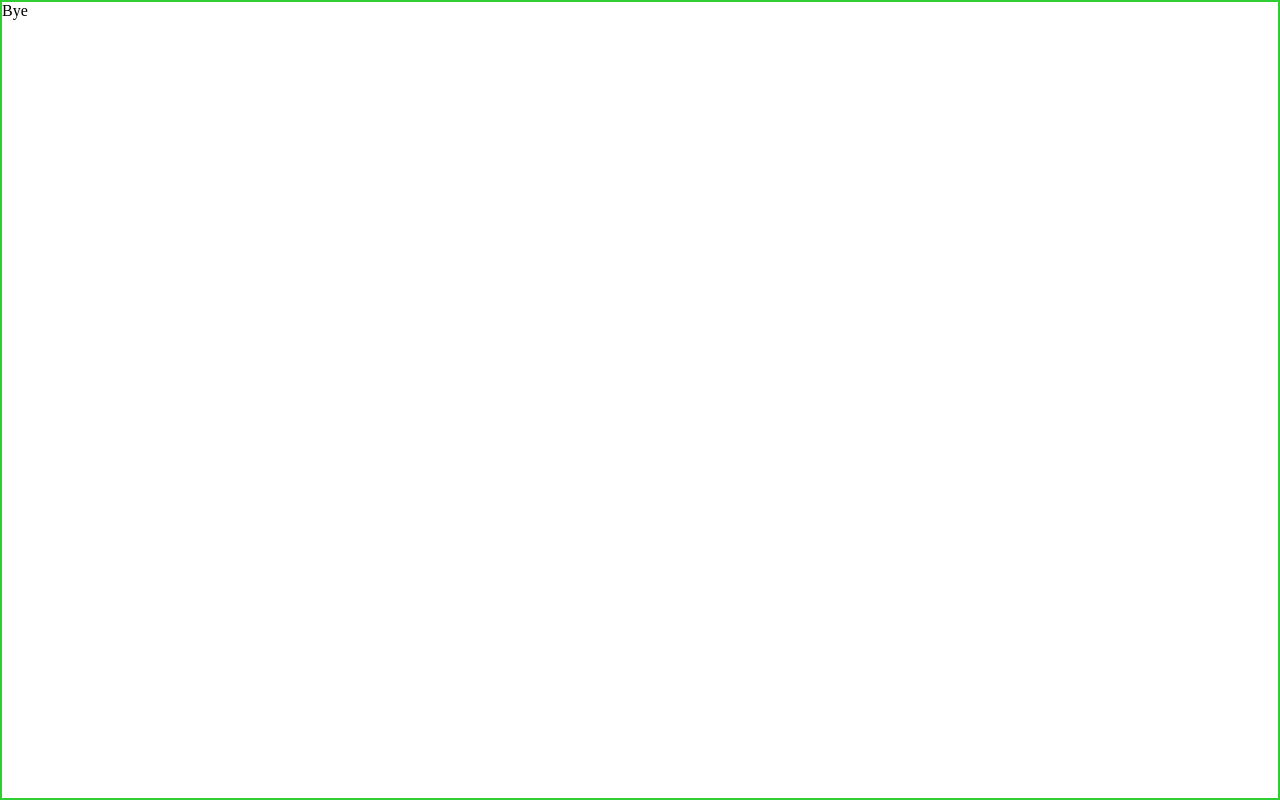
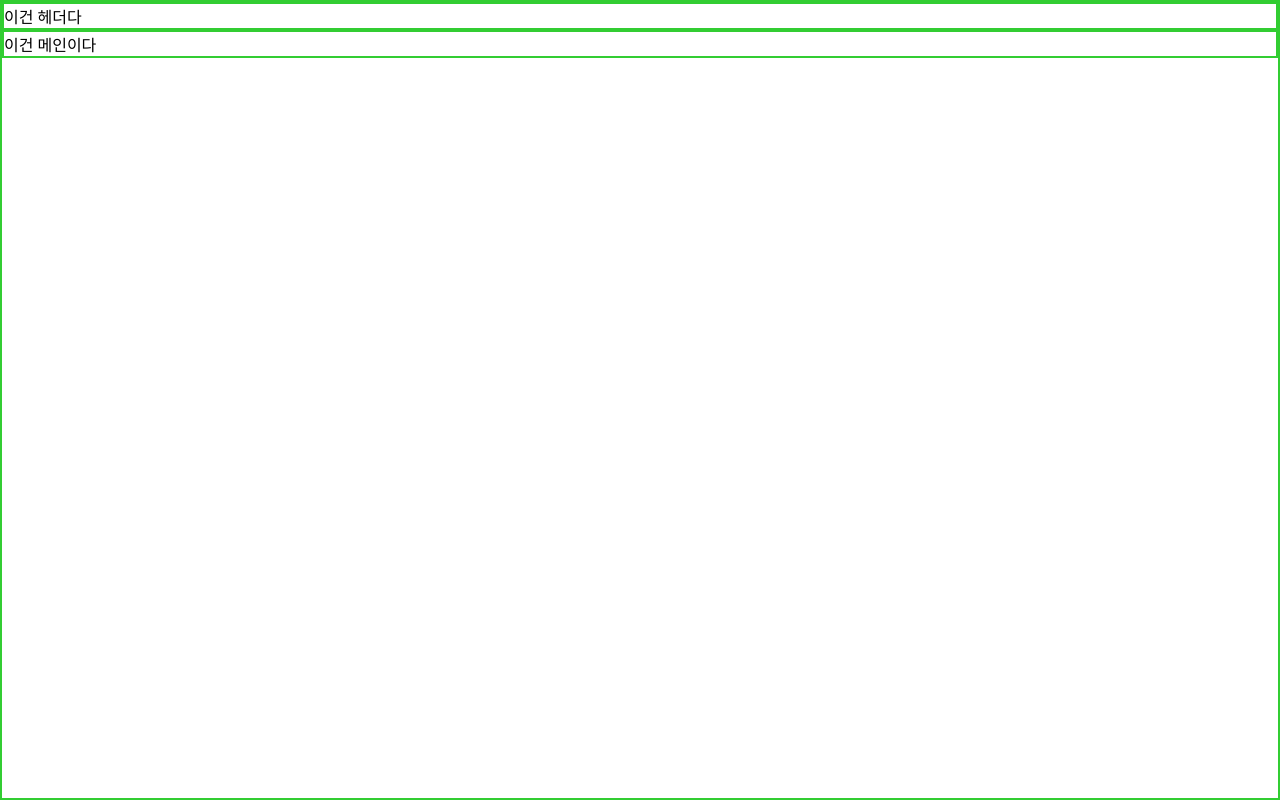
Before and after one commit to pione3r/portfolio, a React (Vite) app: page / in a window 1280 px wide. Built offline with nearby package versions, Linux system fonts and the light colour scheme.

Commit message:
style: index.css init_v2

```diff
--- a/src/App.tsx
+++ b/src/App.tsx
@@ -1,10 +1,23 @@
 import React from 'react';
 import styled from 'styled-components';
 
-const Test = styled.div``;
+const Container = styled.div``;
+
+const Header = styled.header`
+  border: 2px solid limegreen;
+`;
+
+const Main = styled.main`
+  border: 2px solid limegreen;
+`;
 
 function App() {
-  return <Test>Bye</Test>;
+  return (
+    <Container>
+      <Header>이건 헤더다</Header>
+      <Main>이건 메인이다</Main>
+    </Container>
+  );
 }
 
 export default App;
--- a/src/index.css
+++ b/src/index.css
@@ -1,8 +1,11 @@
 body {
+  margin: auto;
+}
+
+#root {
   min-width: 100vw;
   min-height: 100vh;
 
-  margin: 0 auto;
   box-sizing: border-box;
 
   border: 2px solid limegreen;
```
